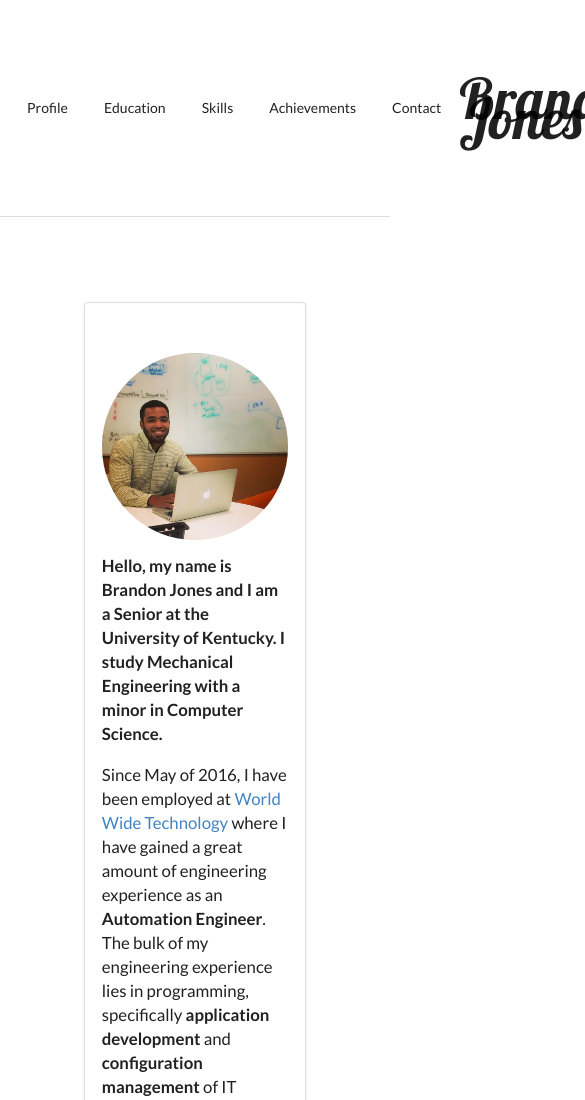
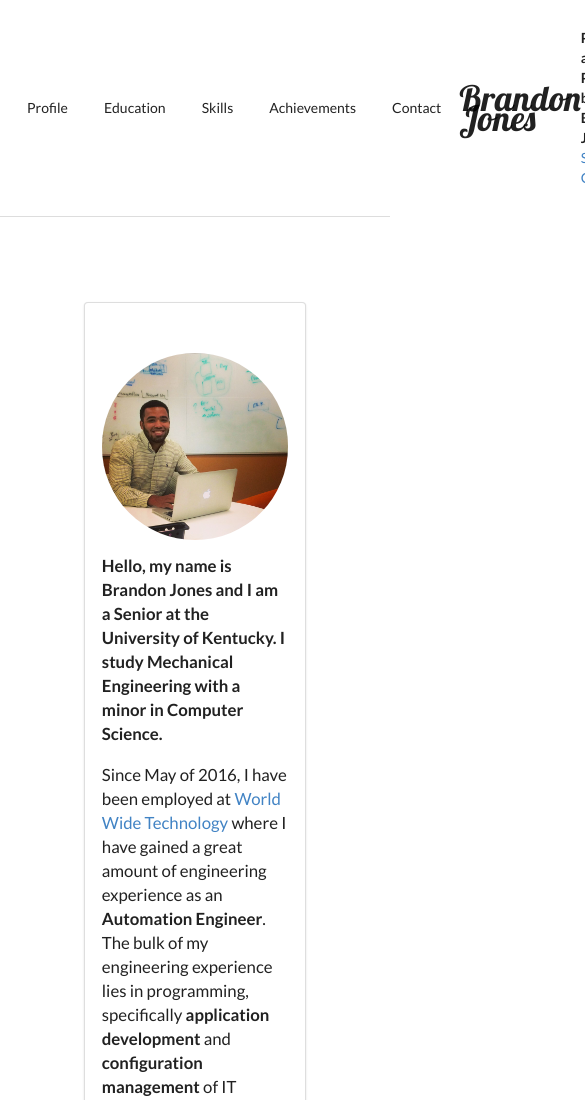
Before and after one commit to jonesbra/resume, a website: page src/index.html in a window 390 px wide. Shown: the top 1100 px of the page, 585 px wide, since content can reach past the window. Drawn offline with nearby package versions, Linux system fonts and the light colour scheme; some packages are replaced by stand-ins of ours.

Commit message:
Resize header for mobile

```diff
--- a/src/angular/views/header.html
+++ b/src/angular/views/header.html
@@ -15,7 +15,7 @@
     Contact
   </a>
   <div style="margin: auto">
-    <div style="font-family: 'Lobster', cursive; font-size: 4em;">Brandon Jones</div>
+    <div style="font-family: 'Lobster', cursive; font-size: 2.5em;">Brandon Jones</div>
   </div>
   <div style="float: right">
     <strong>Produced and Powered by Brandon Jones</strong><br>
```
